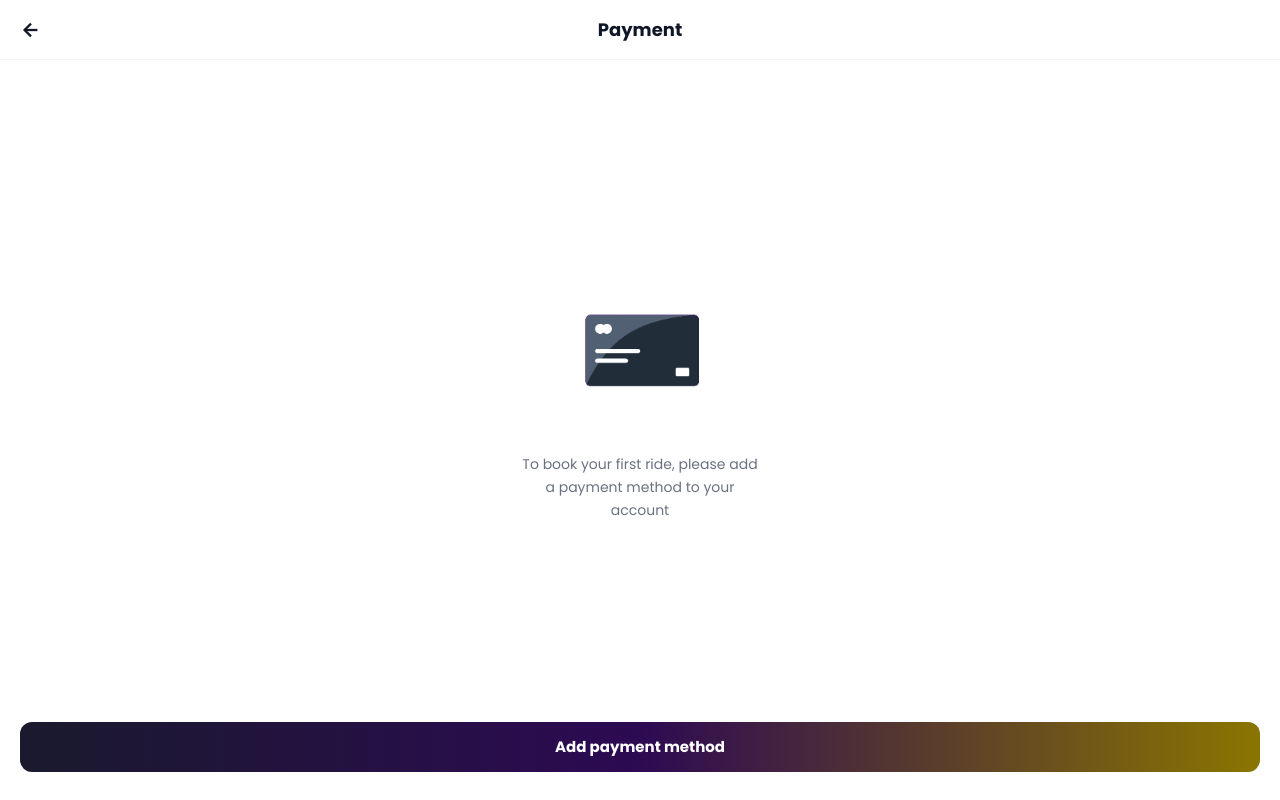
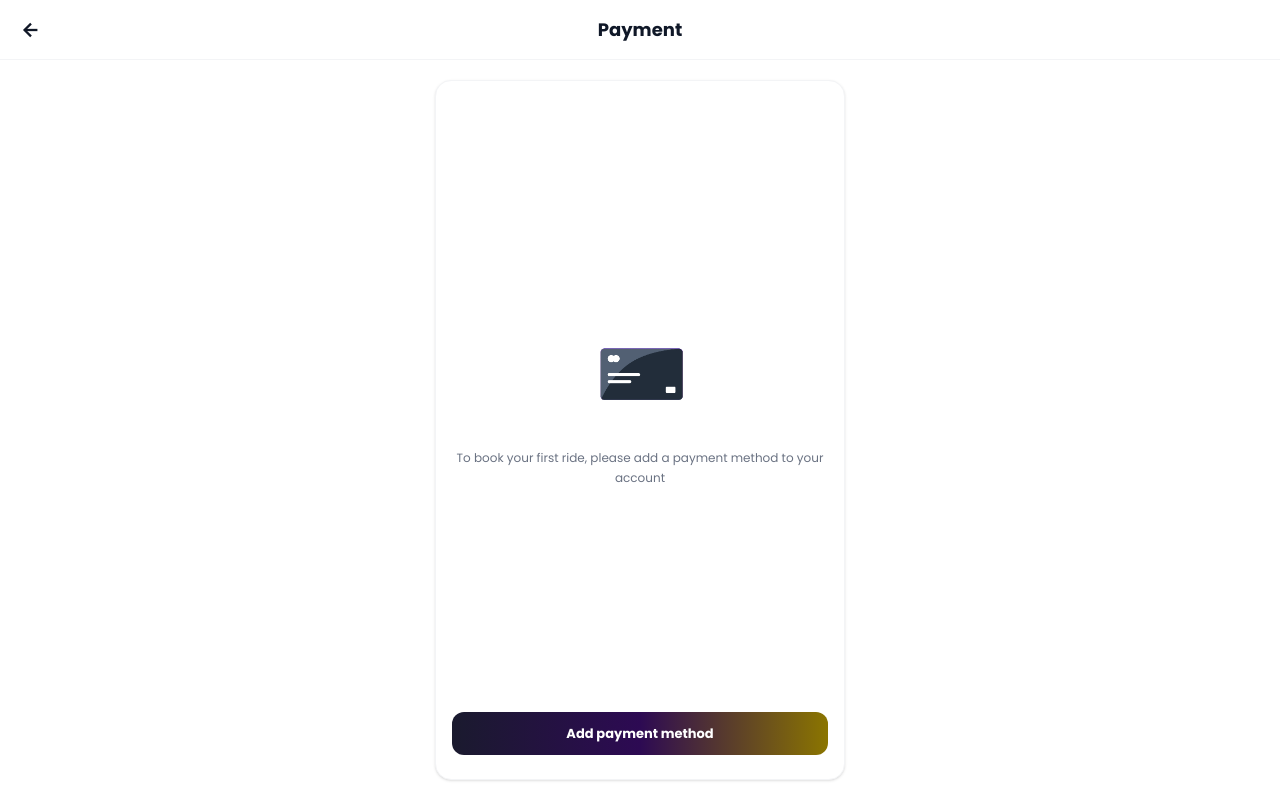
Before and after one commit to temmy762/movo-app, a Next.js app: page /home/payment in a window 1280 px wide. Built offline with nearby package versions, Linux system fonts and the light colour scheme.

Commit message:
feat: sticky hero banner on profile page — white content panel scrolls over fixed image

```diff
--- a/app/home/payment/add-card/page.tsx
+++ b/app/home/payment/add-card/page.tsx
@@ -84,10 +84,10 @@ export default function AddCardPage() {
         </div>
 
         {/* 3-card grid */}
-        <div className="flex-1 grid grid-cols-3 gap-3 px-3 py-5">
+        <div className="flex-1 grid grid-cols-1 md:grid-cols-3 gap-3 px-3 py-5">
 
           {/* Left decorative card */}
-          <div className="rounded-2xl bg-gray-50 border border-gray-100" />
+          <div className="hidden md:block rounded-2xl bg-white" />
 
           {/* Center card — form + button */}
           <div className="rounded-2xl bg-white border border-gray-100 shadow-sm flex flex-col justify-between px-4 py-5 gap-4">
@@ -133,7 +133,7 @@ export default function AddCardPage() {
           </div>
 
           {/* Right decorative card */}
-          <div className="rounded-2xl bg-gray-50 border border-gray-100" />
+          <div className="hidden md:block rounded-2xl bg-white" />
 
         </div>
       </div>
--- a/app/home/payment/page.tsx
+++ b/app/home/payment/page.tsx
@@ -29,32 +29,41 @@ export default function PaymentPage() {
           <h1 className="flex-1 text-center text-[18px] font-bold text-gray-900">Payment</h1>
         </div>
 
-        {/* Empty state */}
-        <div className="flex-1 flex flex-col items-center justify-center px-8 text-center py-12">
+        {/* 3-card grid */}
+        <div className="flex-1 grid grid-cols-1 md:grid-cols-3 gap-3 px-3 py-5">
+
+          {/* Left card */}
+          <div className="hidden md:block rounded-2xl bg-white" />
+
+          {/* Center card — empty state + button */}
+          <div className="rounded-2xl bg-white border border-gray-100 shadow-sm flex flex-col items-center justify-between px-4 py-6 text-center">
+            <div className="flex flex-col items-center justify-center flex-1">
               <Image
                 src="/images/57b31fbf43cf6ae8ecdfa0bebede3c0df6e2099d.gif"
                 alt="No payment method"
-            width={180}
-            height={140}
-            className="object-contain mb-7"
+                width={130}
+                height={100}
+                className="object-contain mb-5"
                 unoptimized
               />
-          <p className="text-[14px] text-gray-500 leading-relaxed max-w-[240px]">
+              <p className="text-[12px] text-gray-500 leading-relaxed">
                 To book your first ride, please add a payment method to your account
               </p>
             </div>
-
-        {/* CTA */}
-        <div className="px-5 pb-7">
             <button
               type="button"
               onClick={() => router.push("/home/payment/add-card")}
-            className="w-full py-3.5 rounded-xl text-white font-bold text-[15px]"
+              className="w-full py-3 rounded-xl text-white font-bold text-[13px] mt-5"
               style={{ background: "linear-gradient(90deg, #1a1a2e 0%, #2D0A53 50%, #8B7500 100%)" }}
             >
               Add payment method
             </button>
           </div>
+
+          {/* Right card */}
+          <div className="hidden md:block rounded-2xl bg-white" />
+
+        </div>
       </div>
     </div>
   );
--- a/app/home/profile/page.tsx
+++ b/app/home/profile/page.tsx
@@ -71,23 +71,26 @@ export default function ProfilePage() {
   const router = useRouter();
 
   return (
-    <div className="h-screen flex flex-col bg-white" style={{ fontFamily: "var(--font-poppins)" }}>
-      {/* Scrollable content */}
-      <div className="flex-1 overflow-y-auto pb-20">
+    <div className="h-screen relative overflow-hidden" style={{ fontFamily: "var(--font-poppins)" }}>
 
-        {/* Banner */}
-        <div className="relative w-full" style={{ height: "42vw", maxHeight: 220, minHeight: 160 }}>
+      {/* Fixed banner — stays in place while content scrolls over it */}
+      <div className="absolute top-0 left-0 right-0 z-0" style={{ height: 260 }}>
         <Image
           src="/images/account banner.png"
           alt="Account banner"
           fill
-            className="object-cover object-top"
+          className="object-cover object-center"
           priority
         />
       </div>
 
+      {/* Scrollable white panel — slides over the banner */}
+      <div
+        className="absolute left-0 right-0 bottom-0 overflow-y-auto z-10 bg-white rounded-t-3xl"
+        style={{ top: 210 }}
+      >
         {/* Welcome */}
-        <div className="px-5 pt-4 pb-3">
+        <div className="px-5 pt-5 pb-3">
           <p className="text-[13px] text-gray-500">Welcome</p>
           <p className="text-[22px] font-bold text-gray-900 leading-tight">Laura</p>
         </div>
@@ -100,7 +103,7 @@ export default function ProfilePage() {
 
         {/* Menu */}
         <nav className="flex flex-col">
-          {menuItems.map((item, i) => (
+          {menuItems.map((item) => (
             <button
               key={item.label}
               type="button"
@@ -118,6 +121,8 @@ export default function ProfilePage() {
           ))}
         </nav>
 
+        {/* Bottom nav spacer */}
+        <div className="h-24" />
       </div>
 
       <BottomNav />
```
Lines whose indentation alone changed are shown as unchanged.
